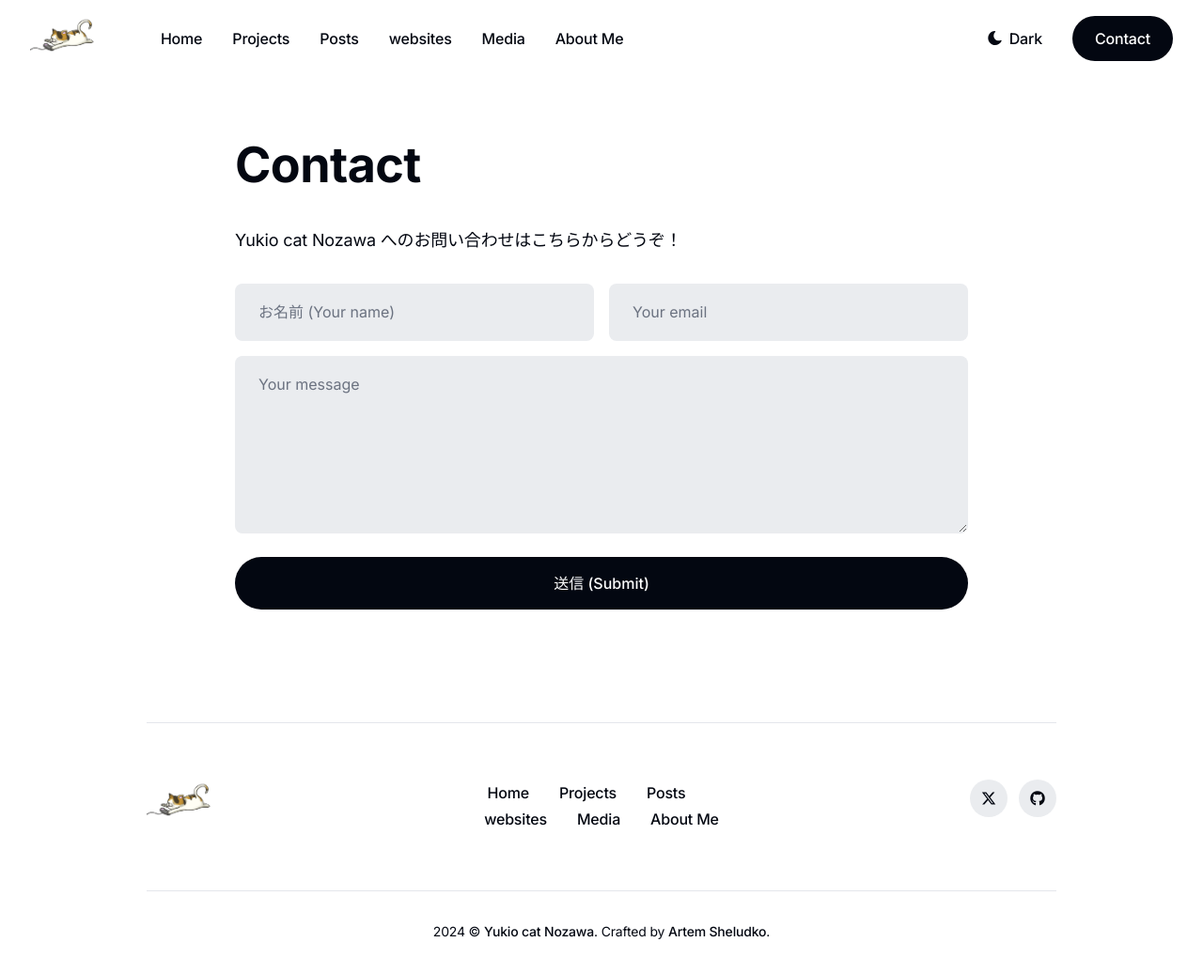
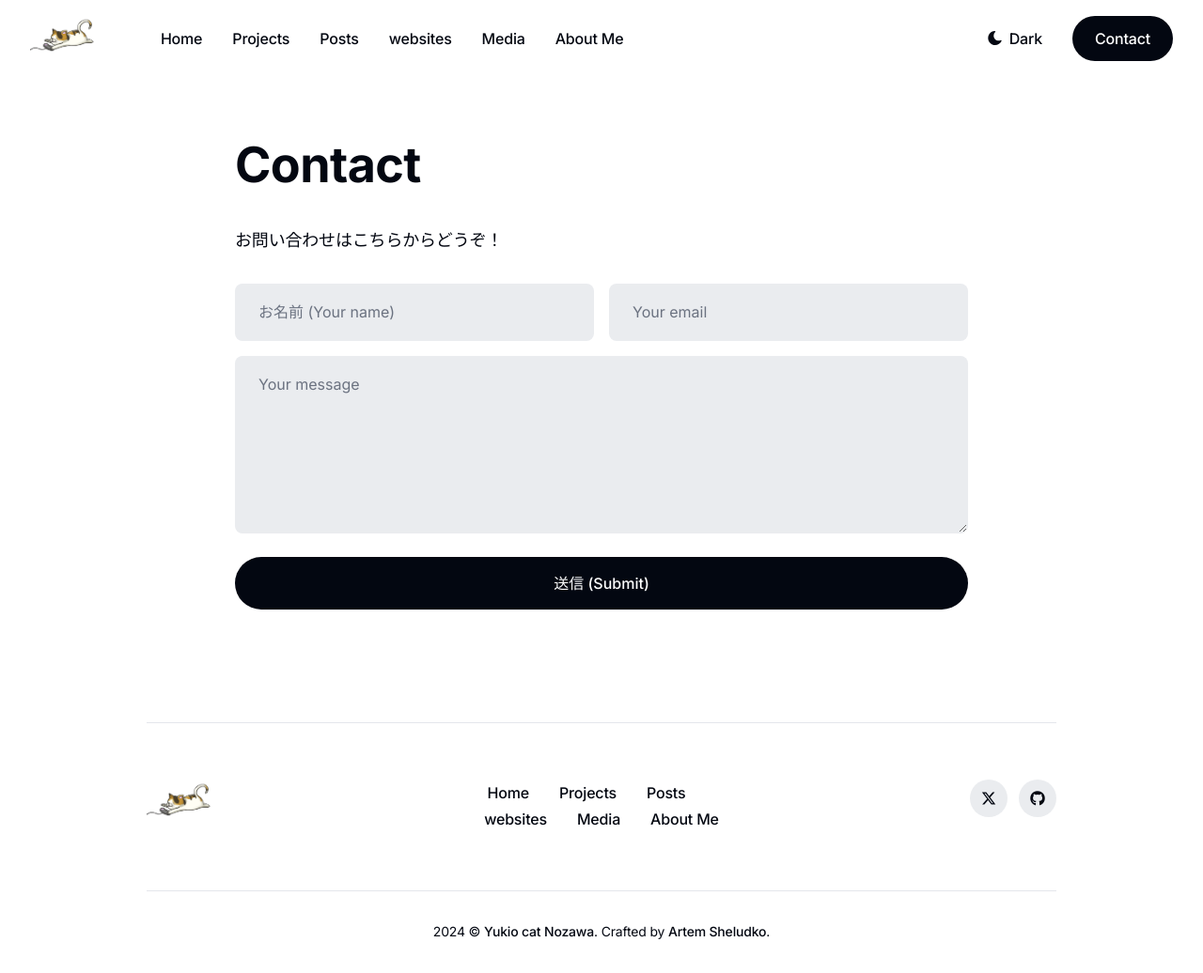
Before and after one commit to yncat/lp, a Jekyll site: the page built from _pages/contact.html, in a window 1280 px wide. Shown: the whole page at 94% size. Built offline with Jekyll 4.4.1, drawn with Linux system fonts in a browser that asks for light colours.

Commit message:
Adjust contact form description

```diff
--- a/_data/settings.yml
+++ b/_data/settings.yml
@@ -149,7 +149,7 @@ mailchimp:
 # Contact Settings
 contact:
   email: mnqewlpb
-  description: Yukio cat Nozawa へのお問い合わせはこちらからどうぞ！
+  description: お問い合わせはこちらからどうぞ！
 
 
 #-------------------------------
```
